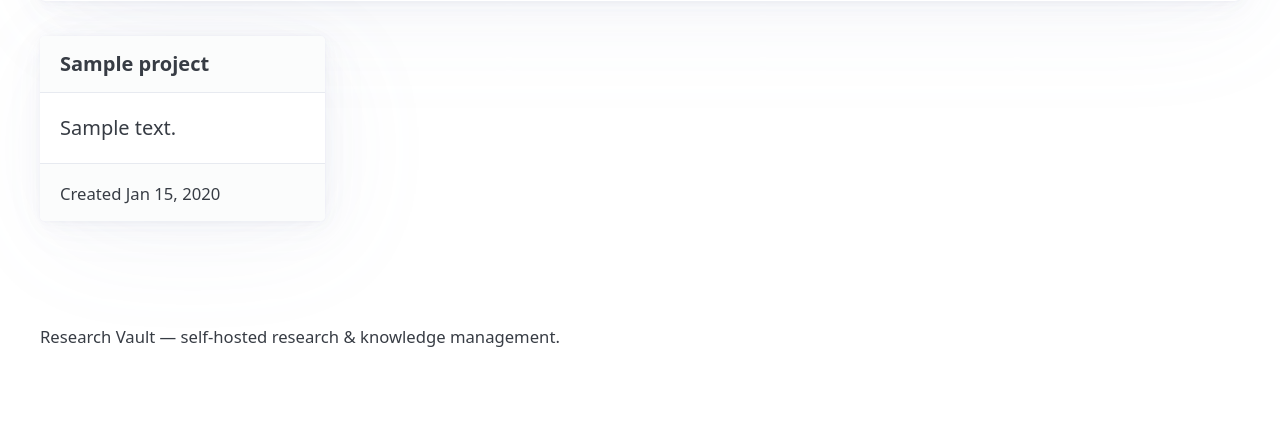
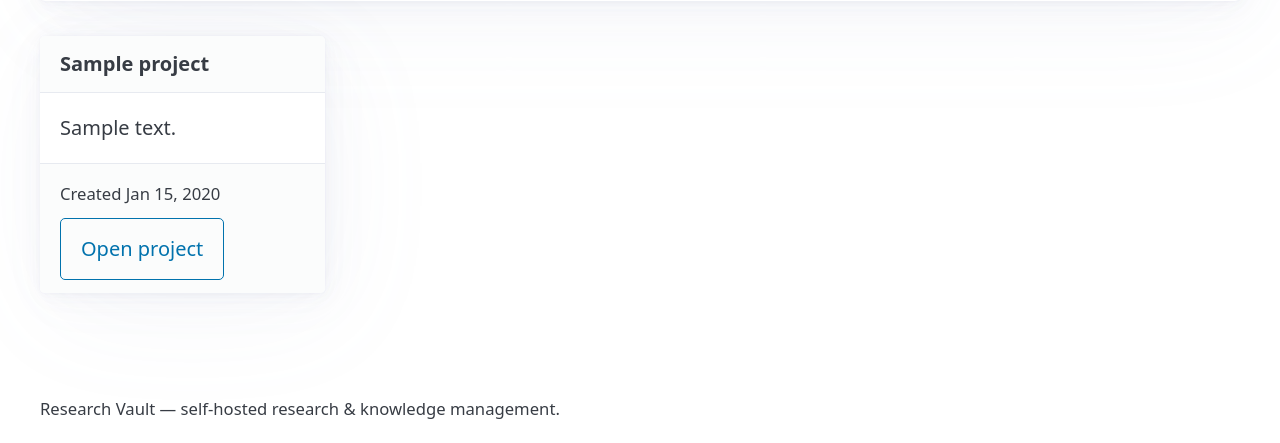
Before and after one commit to AminodinAkbari/Research-vault, a FastAPI app: template app/templates/dashboard.html in a window 1280 px wide. Shown: the part 464-907 px from the top of the page. Before the commit the page ends 811 px from the top, so only its background shows below. Run offline with FastAPI, Linux system fonts and the light colour scheme; the template is opened without the code that fills it: most values are stand-ins (such as "Sample title", 1, 10 or a date in 2020); parts of the project's set-up code (start-up, migrations or seed data) failed here and were passed over; some libraries are stand-ins or nearby versions.

Commit message:
feat(templates): add Open project link to project list cards
Add a button linking to /projects/{id} in each project card footer so
users can navigate to the new project detail page from the dashboard.

```diff
--- a/app/templates/partials/project_list.html
+++ b/app/templates/partials/project_list.html
@@ -5,6 +5,11 @@
     <p>{{ project.description or "No description yet." }}</p>
     <footer>
       <small>Created {{ project.created_at.strftime("%b %d, %Y") }}</small>
+      <div style="margin-top: 0.5rem">
+        <a href="/projects/{{ project.id }}" role="button" class="outline"
+          >Open project</a
+        >
+      </div>
     </footer>
   </article>
   {% else %}
```
